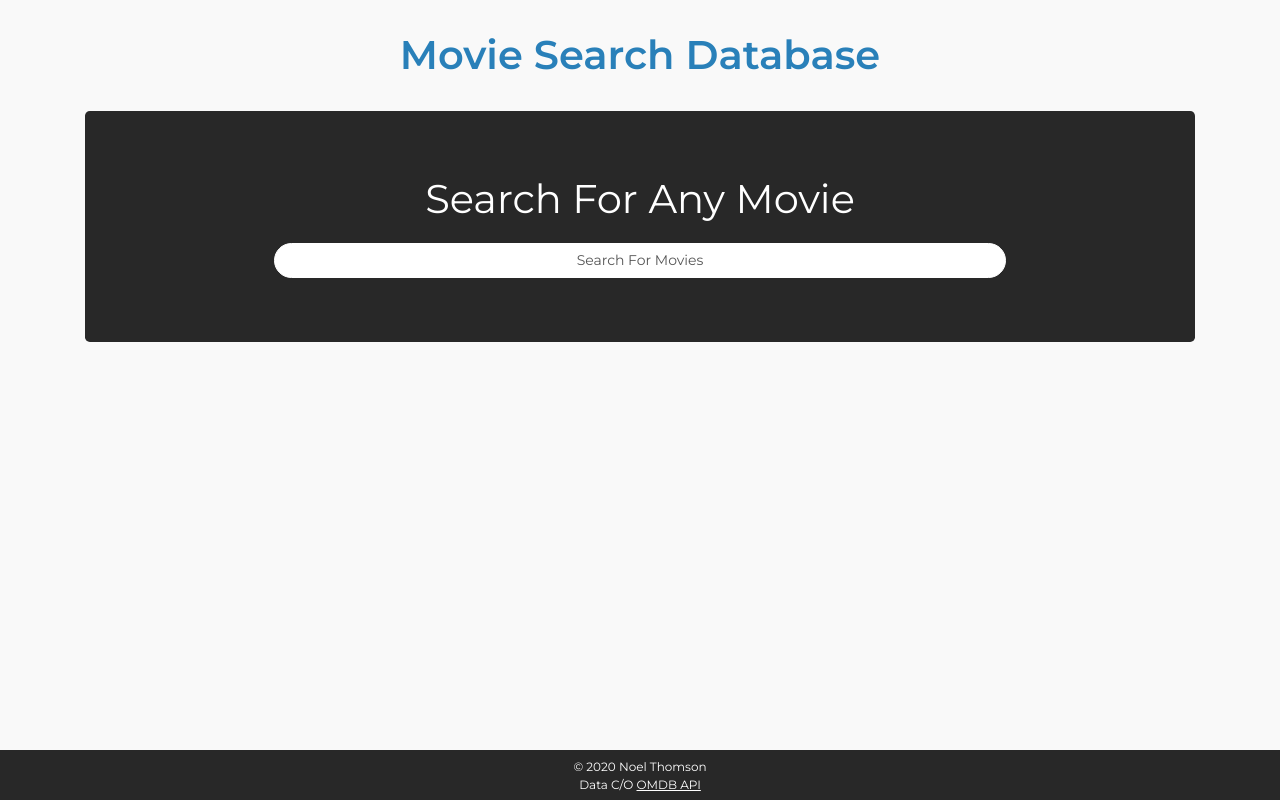
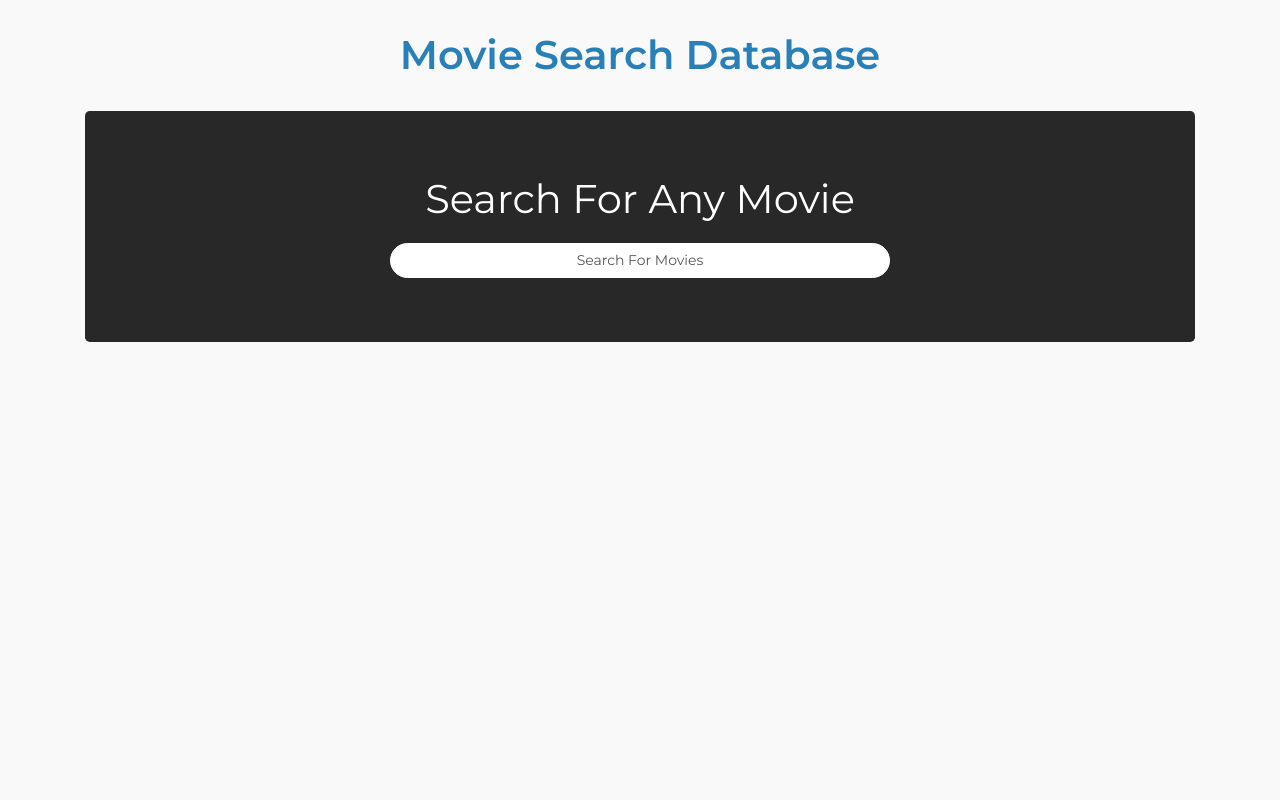
Before and after one commit to noel-thomson/movie-database-app, a website: page index.html in a window 1280 px wide. Shown: the top 800 px of the page. Drawn offline with nearby package versions, Linux system fonts and the light colour scheme; no server answers.

Commit message:
ui improvement

```diff
--- a/index.html
+++ b/index.html
@@ -60,6 +60,7 @@
           <input
             type="text"
             class="form-control"
+            autocomplete="off"
             id="searchText"
             placeholder="Search For Movies"
           />
--- a/src/scss/_index.scss
+++ b/src/scss/_index.scss
@@ -2,7 +2,7 @@ body {
   background: #f9f9f9;
   position: relative;
   nav {
-    padding: 0px 16px !important;
+    padding: 0px !important;
     .navbar-header {
       margin: 0 auto;
       a {
@@ -22,7 +22,7 @@ body {
   #header {
     margin-bottom: 20px;
     input {
-      width: 70%;
+      width: 500px;
       margin-right: auto;
       margin-left: auto;
       margin-top: 20px;
@@ -37,6 +37,7 @@ body {
   }
   #movies {
     margin-bottom: 80px;
+    min-height: 95vh;
     .card-container {
       padding-left: 10px;
       padding-right: 10px;
@@ -165,14 +166,13 @@ body {
     }
   }
   footer {
-    position: fixed;
     text-align: center;
     padding: 8px;
     font-size: 12px;
     bottom: 0;
-    height: 50px;
+    height: 5vh;
     background: #282828;
-    width: 100vw;
+    width: 100%;
     color: white;
     a {
       text-decoration: underline;
--- a/src/scss/_movie.scss
+++ b/src/scss/_movie.scss
@@ -3,6 +3,7 @@ body {
   .movies_container {
     #movie {
       margin-bottom: 80px;
+      min-height: 75.5vh;
       .flex-row {
         display: flex;
         align-items: center;
```
Also changed, not shown: dist/css/styles.css.
